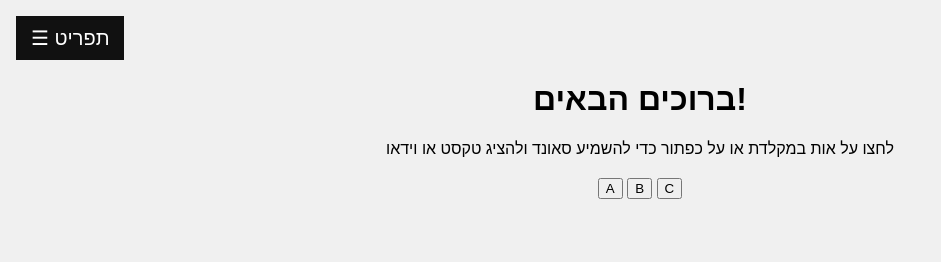
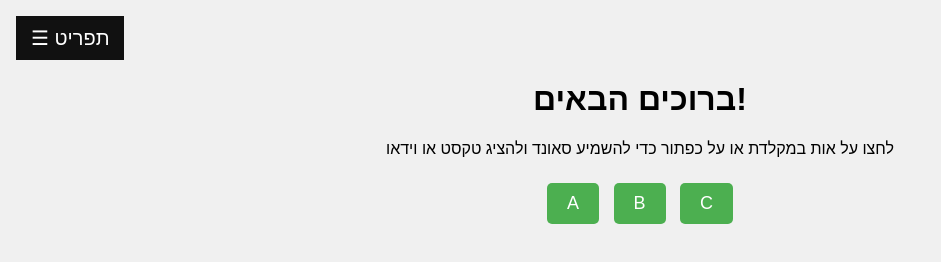
Before and after one commit to razmiz/TypeToSound, a plain HTML site: page index.html in a window 1280 px wide. Shown: the whole page, without its empty margins (0-941 px from the left). Drawn offline with Linux system fonts and the light colour scheme.

Commit message:
Update styles.css

```diff
--- a/styles.css
+++ b/styles.css
@@ -60,6 +60,25 @@ body {
     padding: 16px;
 }
 
+#virtual-keys {
+    margin-top: 20px;
+}
+
+.key {
+    margin: 5px;
+    padding: 10px 20px;
+    font-size: 18px;
+    cursor: pointer;
+    background-color: #4CAF50;
+    color: white;
+    border: none;
+    border-radius: 5px;
+}
+
+.key:active {
+    background-color: #45a049;
+}
+
 /* התאמות למכשירים ניידים */
 @media screen and (max-width: 600px) {
     .sidebar a {
@@ -78,4 +97,9 @@ body {
     #main {
         padding: 10px;
     }
+
+    .key {
+        font-size: 16px;
+        padding: 8px 16px;
+    }
 }
```
